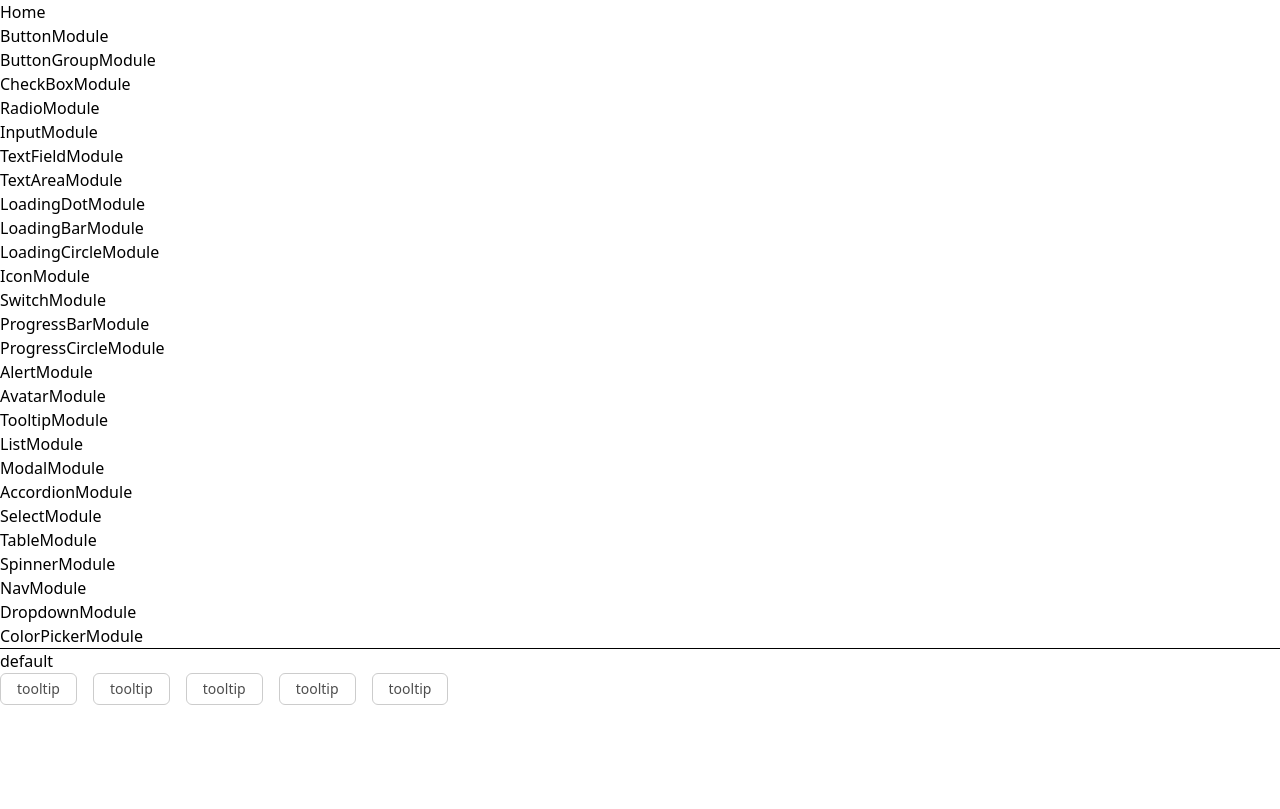
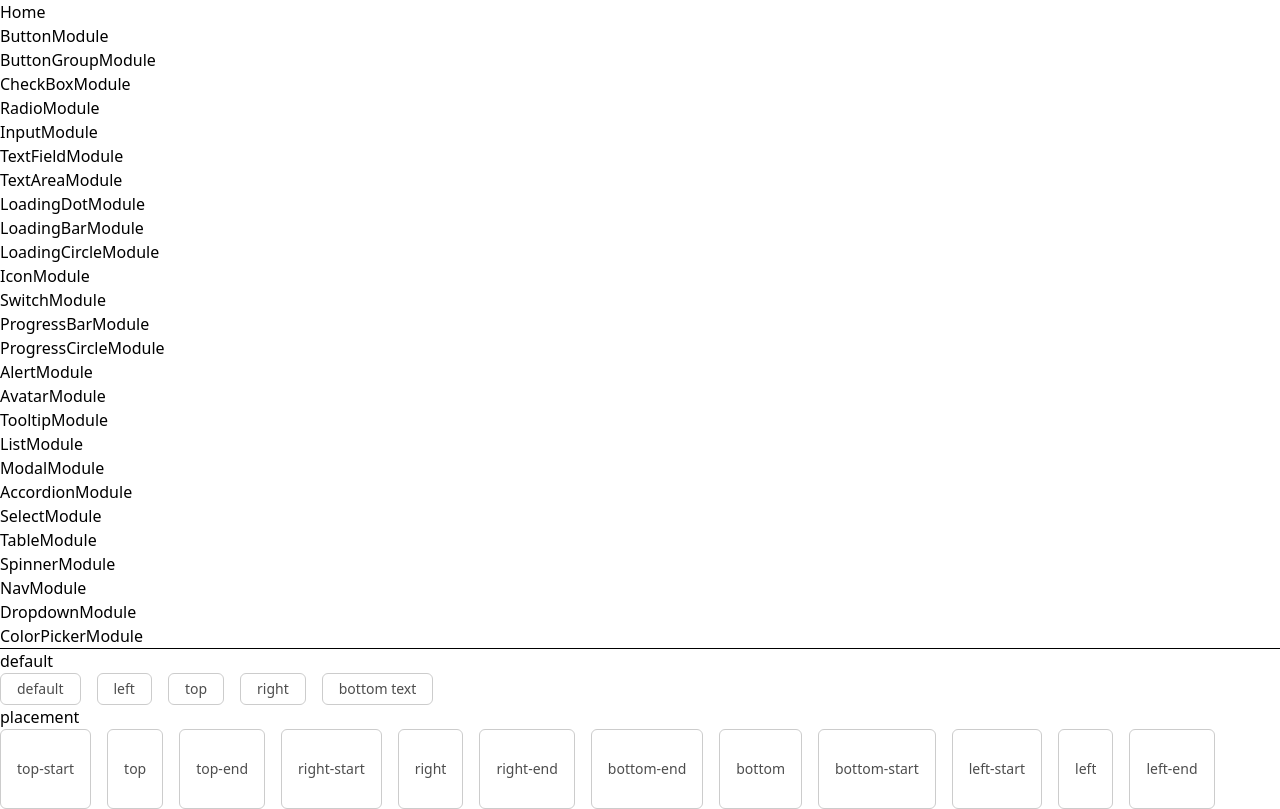
Before and after one commit to yyonggithub/ts-react-tailwind, a React (Create React App) app: page /TooltipModule in a window 1280 px wide. Built offline with nearby package versions, Linux system fonts and the light colour scheme; the HTML template or start-up script is replaced by a standard one.

Commit message:
refactory: tooltip and overlay

```diff
--- a/src/components/overlay/index.tsx
+++ b/src/components/overlay/index.tsx
@@ -5,7 +5,6 @@ import React, {
   useEffect,
   useRef,
   cloneElement,
-  RefObject,
   isValidElement,
 } from "react";
 import { createPortal } from "react-dom";
@@ -27,9 +26,8 @@ export type IPosition = {
 };
 
 type OverlayProps = {
-  show: boolean;
   handleShow?: (s: boolean) => void;
-  triggerRef: RefObject<HTMLElement>;
+  getTrigger: () => HTMLElement | null;
   placement: Placement;
   arrowSize?: number;
 } & Partial<typeof defaultProps>;
@@ -42,9 +40,8 @@ const Overlay: FC<OverlayProps> = (props) => {
   const {
     children,
     hasOverlay,
-    show,
     handleShow,
-    triggerRef,
+    getTrigger,
     placement,
     arrowSize,
     ...restProps
@@ -57,7 +54,7 @@ const Overlay: FC<OverlayProps> = (props) => {
   const getPosition = () => {
     const containerNode = containerRef.current;
     const overlayNode = overlayRef.current;
-    const triggerNode = triggerRef?.current;
+    const triggerNode = getTrigger();
     if (overlayNode && triggerNode && containerNode) {
       const pos = handlePosition(
         overlayNode,
@@ -66,26 +63,33 @@ const Overlay: FC<OverlayProps> = (props) => {
         placement,
         arrowSize
       );
-      console.log(pos);
+      // console.log(pos);
+
       setPosition(pos);
       setDivStyle({
         position: "absolute",
-        top: `${pos.offset.top}px`,
-        left: `${pos.offset.left}px`,
-        // color: "red",
+        top: `${pos.rect.top}px`,
+        left: `${pos.rect.left}px`,
       });
     }
   };
   useEffect(() => {
     let ro: ResizeObserver | undefined = undefined;
+    let triggerRo: ResizeObserver | undefined = undefined;
     if (containerRef.current) {
       ro = createObserver(containerRef.current, getPosition);
     }
-    return () => ro?.disconnect();
+    const triggerEle = getTrigger();
+    if (triggerEle) {
+      triggerRo = createObserver(triggerEle, getPosition);
+    }
+    return () => {
+      ro?.disconnect();
+      triggerRo?.disconnect();
+    };
   }, []);
 
-  return show
-    ? createPortal(
+  return createPortal(
     <>
       {hasOverlay ? (
         <div
@@ -103,7 +107,8 @@ const Overlay: FC<OverlayProps> = (props) => {
           }}
         ></div>
       ) : null}
-          <div ref={overlayRef} style={divStyle} {...restProps}>
+      <div className="Overlay" ref={overlayRef} style={divStyle} {...restProps}>
+        <div className="inline-block">
           {React.Children.map(children, (child) => {
             if (isValidElement(child)) {
               return cloneElement(child, {
@@ -114,10 +119,10 @@ const Overlay: FC<OverlayProps> = (props) => {
             return child;
           })}
         </div>
+      </div>
     </>,
     document.querySelector("body") as HTMLElement
-      )
-    : null;
+  );
 };
 
 Overlay.defaultProps = defaultProps;
--- a/src/components/overlay/utils.tsx
+++ b/src/components/overlay/utils.tsx
@@ -1,8 +1,7 @@
-import { CSSProperties } from "react";
 import ResizeObserver from "resize-observer-polyfill";
 
 export const createObserver = (
-  node: HTMLElement,
+  node: Element,
   handleEvent: (entries: ResizeObserverEntry[]) => void
 ) => {
   const ro = new ResizeObserver((entries) => handleEvent(entries));
@@ -10,7 +9,19 @@ export const createObserver = (
   return ro;
 };
 
-export type Placement = "top" | "right" | "bottom" | "left";
+export type Placement =
+  | "top-start"
+  | "top"
+  | "top-end"
+  | "right-start"
+  | "right"
+  | "right-end"
+  | "bottom-start"
+  | "bottom"
+  | "bottom-end"
+  | "left-start"
+  | "left"
+  | "left-end";
 
 export const handlePosition = (
   overlay: HTMLElement,
@@ -27,21 +38,55 @@ export const handlePosition = (
   const offsetTop = triggerRect.top - offsetRect.top;
   const offsetLeft = triggerRect.left - offsetRect.left;
 
+  // console.log("offsetRect", offsetRect);
+
   switch (placement) {
+    case "top-start":
+      style.top = offsetTop - overlayRect.height - arrowSize;
+      style.left = offsetLeft + triggerRect.left;
+      break;
     case "top":
       style.top = offsetTop - overlayRect.height - arrowSize;
       style.left = offsetLeft + (triggerRect.width - overlayRect.width) / 2;
+      break;
+    case "top-end":
+      style.top = offsetTop - overlayRect.height - arrowSize;
+      style.left = offsetLeft + (triggerRect.width - overlayRect.width);
+      break;
+    case "bottom-start":
+      style.top = offsetTop + triggerRect.height + arrowSize;
+      style.left = offsetLeft;
       break;
     case "bottom":
       style.top = offsetTop + triggerRect.height + arrowSize;
       style.left = offsetLeft + (triggerRect.width - overlayRect.width) / 2;
       break;
+    case "bottom-end":
+      style.top = offsetTop + triggerRect.height + arrowSize;
+      style.left = offsetLeft + (triggerRect.width - overlayRect.width);
+      break;
+    case "left-start":
+      style.top = offsetTop;
+      style.left = offsetLeft - overlayRect.width - arrowSize;
+      break;
     case "left":
       style.top = offsetTop + (triggerRect.height - overlayRect.height) / 2;
       style.left = offsetLeft - overlayRect.width - arrowSize;
       break;
+    case "left-end":
+      style.top = offsetTop + (triggerRect.height - overlayRect.height);
+      style.left = offsetLeft - overlayRect.width - arrowSize;
+      break;
+    case "right-start":
+      style.top = offsetTop;
+      style.left = offsetLeft + triggerRect.width + arrowSize;
+      break;
     case "right":
       style.top = offsetTop + (triggerRect.height - overlayRect.height) / 2;
+      style.left = offsetLeft + triggerRect.width + arrowSize;
+      break;
+    case "right-end":
+      style.top = offsetTop + (triggerRect.height - overlayRect.height);
       style.left = offsetLeft + triggerRect.width + arrowSize;
       break;
     default:
--- a/src/components/tooltip/index.tsx
+++ b/src/components/tooltip/index.tsx
@@ -8,6 +8,7 @@ import Overlay from "../overlay";
 type TooltipProps = {
   className?: classnamesType;
   render: () => ReactNode;
+  offSize?: number;
 } & Partial<typeof defaultProps>;
 
 const defaultProps = {
@@ -15,11 +16,22 @@ const defaultProps = {
 };
 
 const Tooltip: FC<TooltipProps> = (props) => {
-  const { children, className, render, placement, ...restProps } = props;
+  const {
+    children,
+    className,
+    render,
+    placement,
+    offSize,
+    ...restProps
+  } = props;
 
   const triggerRef = useRef<HTMLElement>(null);
+
   const [show, setShow] = useState(false);
 
+  const getTrigger = () => {
+    return triggerRef.current;
+  };
   return (
     <>
       <span
@@ -28,22 +40,22 @@ const Tooltip: FC<TooltipProps> = (props) => {
           setShow(true);
         }}
         onMouseLeave={() => {
-          setShow(false);
+          setShow(true);
         }}
         ref={triggerRef}
         {...restProps}
       >
         {children}
       </span>
-      {
+      {show ? (
         <Overlay
-          show={show}
-          placement={placement || 'top'}
-          triggerRef={triggerRef}
+          placement={placement || "top"}
+          getTrigger={getTrigger}
+          arrowSize={offSize}
         >
           {render()}
         </Overlay>
-      }
+      ) : null}
     </>
   );
 };
--- a/src/components/tooltip/tooltip-item.tsx
+++ b/src/components/tooltip/tooltip-item.tsx
@@ -1,6 +1,6 @@
-import React, { FC, useRef } from "react";
+import React, { FC, useRef, useState, useEffect } from "react";
 import classnames from "classnames";
-import { Placement } from "../overlay/utils";
+import { Placement, createObserver } from "../overlay/utils";
 import { IPosition } from "../overlay";
 import { classnamesType } from "../../interface";
 
@@ -8,30 +8,121 @@ type TooltipProps = {
   className?: classnamesType;
   placement?: Placement;
   position?: IPosition;
+} & Partial<typeof defaultProps>;
+
+const defaultProps = {
+  arrow: true,
+  offset: 5,
 };
 
+interface IArrowStyle {
+  top?: number;
+  left?: number;
+  right?: number;
+}
+
+function getArrowStyle(
+  placement: string | undefined,
+  offset: number | undefined,
+  arrowSize: number,
+  rect: DOMRect
+) {
+  let style: IArrowStyle = {};
+  switch (placement) {
+    case "top-start":
+      style.left = Number(offset) + arrowSize;
+      break;
+    case "top":
+      style.left = rect.width / 2 - arrowSize;
+      break;
+    case "top-end":
+      style.right = Number(offset) + arrowSize;
+      break;
+    case "bottom-start":
+      style.left = Number(offset) + arrowSize;
+      break;
+    case "bottom":
+      style.left = rect.width / 2 - arrowSize;
+      break;
+    case "bottom-end":
+      style.right = Number(offset) + arrowSize;
+      break;
+    case "left-start":
+      style.top = rect.height / 2 - arrowSize;
+      break;
+    case "left":
+      style.top = rect.height / 2 - arrowSize;
+      break;
+    case "left-end":
+      style.top = rect.height / 2 - arrowSize;
+      break;
+    case "right-start":
+      style.top = rect.height / 2 - arrowSize;
+      break;
+    case "right":
+      style.top = rect.height / 2 - arrowSize;
+      break;
+    case "right-end":
+      style.top = rect.height / 2 - arrowSize;
+      break;
+    default:
+      break;
+  }
+  return style;
+}
+
 const TooltipItem: FC<TooltipProps> = (props) => {
-  const { children, placement, className, position, ...restProps } = props;
+  const {
+    children,
+    placement,
+    className,
+    position,
+    arrow,
+    offset,
+    ...restProps
+  } = props;
   const itemRef = useRef<HTMLDivElement>(null);
-  // const { offset, rect } = position;
-  // const arrowStyle = {
-  //   top: 0,
-  //   left: 0,
-  // };
-  if (itemRef.current) {
-    const div = itemRef.current;
-    const rect = div.getBoundingClientRect();
-  }
+  const [style, setStyle] = useState<IArrowStyle>({});
+  const arrowSize = 5;
+  const getComputedStyle = () => {
+    if (itemRef.current) {
+      const rect = itemRef.current.getBoundingClientRect();
+      let style: IArrowStyle = getArrowStyle(
+        placement,
+        offset,
+        arrowSize,
+        rect
+      );
+      setStyle(style);
+      // console.log(rect);
+    }
+  };
+
+  useEffect(() => {
+    let ro: ResizeObserver;
+    if (itemRef.current) {
+      ro = createObserver(itemRef.current, getComputedStyle);
+    }
+    return () => {
+      ro.disconnect();
+    };
+  }, []);
   return (
     <div
       className={classnames("_tooltip", placement)}
       // style={overlayProps.style}
       // aria-labelledby={overlayProps["aria-labelledby"]}
       ref={itemRef}
+      {...restProps}
     >
-      <div className={classnames("_arrow", placement)}></div>
+      {arrow ? (
+        <div className={classnames("_arrow", placement)} style={style}></div>
+      ) : null}
       <div className={classnames("_body")}>{children}</div>
     </div>
   );
 };
+TooltipItem.defaultProps = defaultProps;
+TooltipItem.displayName = "TooltipItem";
+
 export default TooltipItem;
--- a/src/modules/tooltip/index.tsx
+++ b/src/modules/tooltip/index.tsx
@@ -1,12 +1,27 @@
-import React, { Fragment, useState, useRef } from "react";
+import React, { Fragment } from "react";
 import DocGroup from "../../components/doc-group";
 import Button from "../../components/button";
 import Tooltip from "../../components/tooltip";
 import "./style.scss";
 import TooltipItem from "../../components/tooltip/tooltip-item";
+import { Placement } from "../../components/overlay/utils";
+
+const placement: Placement[] = [
+  "top-start",
+  "top",
+  "top-end",
+  "right-start",
+  "right",
+  "right-end",
+  "bottom-end",
+  "bottom",
+  "bottom-start",
+  "left-start",
+  "left",
+  "left-end",
+];
 
 const TooltipModule = () => {
-
   return (
     <Fragment>
       <DocGroup name="default">
@@ -15,7 +30,7 @@ const TooltipModule = () => {
             return <TooltipItem>Hello world!</TooltipItem>;
           }}
         >
-          <Button text={"tooltip"} />
+          <Button text={"default"} />
         </Tooltip>
         <Tooltip
           placement={"left"}
@@ -23,23 +38,25 @@ const TooltipModule = () => {
             return <TooltipItem>Hello world</TooltipItem>;
           }}
         >
-          <Button text={"tooltip"} />
+          <Button text={"left"} />
         </Tooltip>
         <Tooltip
+          // offSize={50}
           placement={"top"}
           render={() => {
             return <TooltipItem>Hello world!</TooltipItem>;
           }}
         >
-          <Button text={"tooltip"} />
+          <Button text={"top"} />
         </Tooltip>
         <Tooltip
+          // offSize={50}
           placement={"right"}
           render={() => {
             return <TooltipItem>Hello world!</TooltipItem>;
           }}
         >
-          <Button text={"tooltip"} />
+          <Button text={"right"} />
         </Tooltip>
         <Tooltip
           placement={"bottom"}
@@ -47,8 +64,28 @@ const TooltipModule = () => {
             return "bottom Hello world!";
           }}
         >
-          <Button text={"tooltip"} />
+          <Button text={"bottom text"} />
         </Tooltip>
+      </DocGroup>
+      <DocGroup name="placement">
+        {placement.map((item, index) => {
+          return (
+            <Tooltip
+              key={index}
+              placement={item}
+              render={() => {
+                return <TooltipItem>Hello world!!!!!!!!!!!!!!!</TooltipItem>;
+              }}
+            >
+              <Button
+                text={item}
+                style={{
+                  height: 80,
+                }}
+              />
+            </Tooltip>
+          );
+        })}
       </DocGroup>
     </Fragment>
   );
```
Also changed, not shown: src/components/tooltip/style.scss (+18 -3 lines), 2 other files (tests, documents, lock files or other folders). Lines whose indentation alone changed are shown as unchanged.
